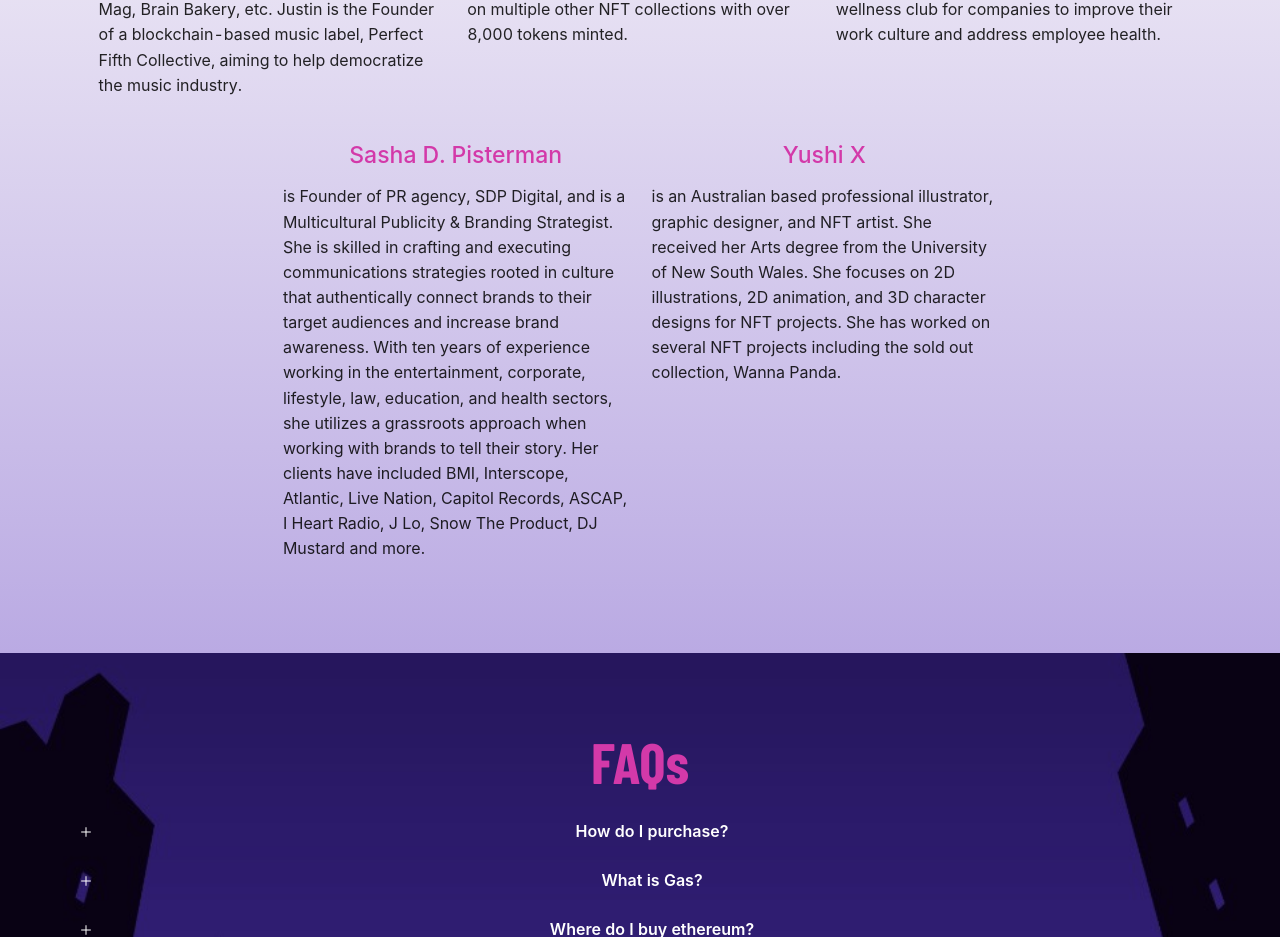
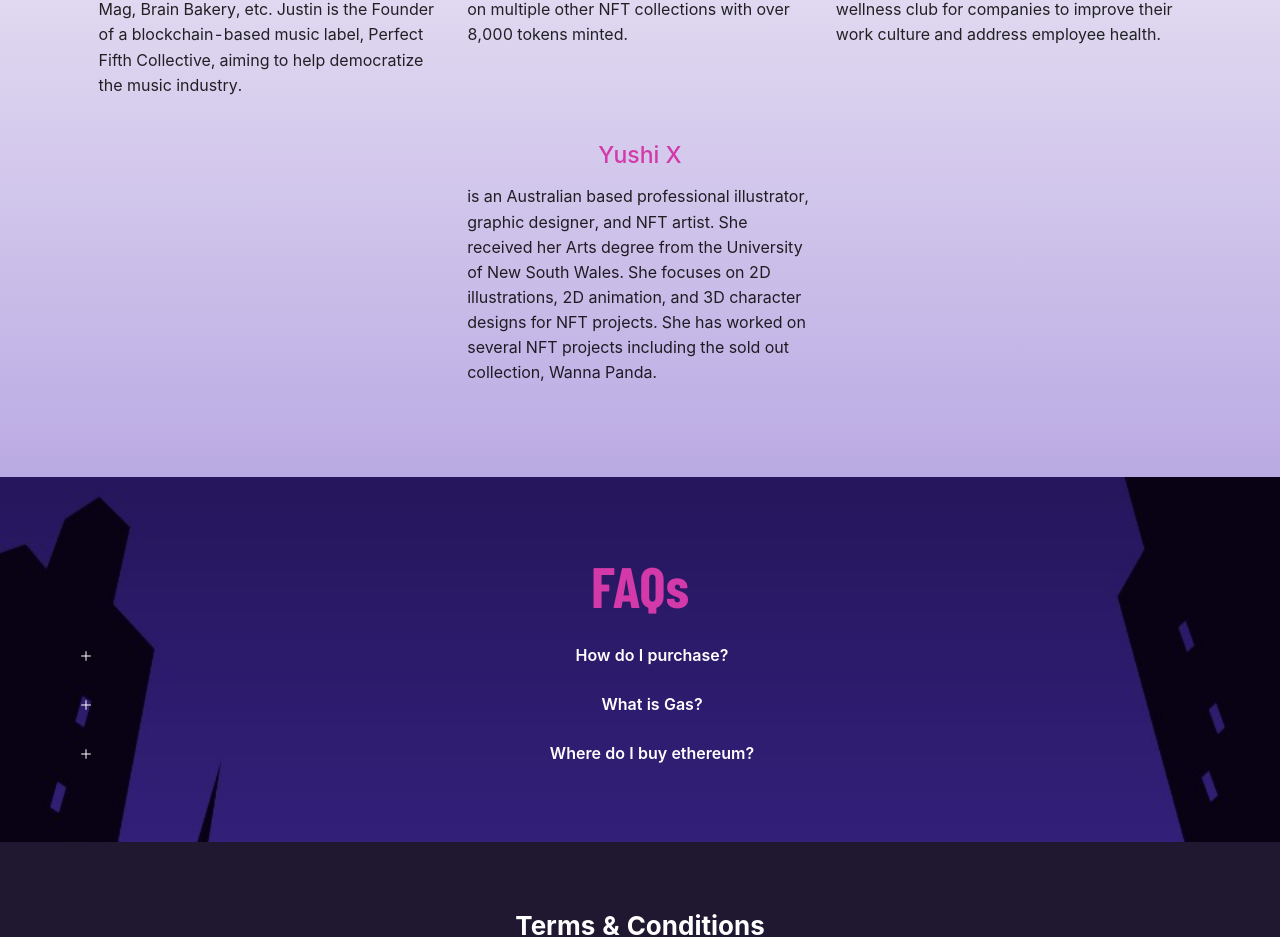
Before and after one commit to vasanthkumar10/perfectfifthcollective, a React (Create React App) app in the folder perfectfifthcollective/: page / in a window 1280 px wide. Shown: the part 5570-6507 px from the top of the page. Built offline with nearby package versions, Linux system fonts and the light colour scheme; what web3, web3modal would draw is missing.

Commit message:
Update App.jsx

```diff
--- a/perfectfifthcollective/src/App.jsx
+++ b/perfectfifthcollective/src/App.jsx
@@ -301,21 +301,6 @@ function App() {
             </p>
           </div>
           <div className="content">
-            <h2 className="heading">Sasha D. Pisterman</h2>
-            <p className="text">
-              is Founder of PR agency, SDP Digital, and is a Multicultural
-              Publicity & Branding Strategist. She is skilled in crafting and
-              executing communications strategies rooted in culture that
-              authentically connect brands to their target audiences and
-              increase brand awareness. With ten years of experience working in
-              the entertainment, corporate, lifestyle, law, education, and
-              health sectors, she utilizes a grassroots approach when working
-              with brands to tell their story. Her clients have included BMI,
-              Interscope, Atlantic, Live Nation, Capitol Records, ASCAP, I Heart
-              Radio, J Lo, Snow The Product, DJ Mustard and more.
-            </p>
-          </div>
-          <div className="content">
             <h2 className="heading">Yushi X</h2>
             <p className="text">
               is an Australian based professional illustrator, graphic designer,
```
